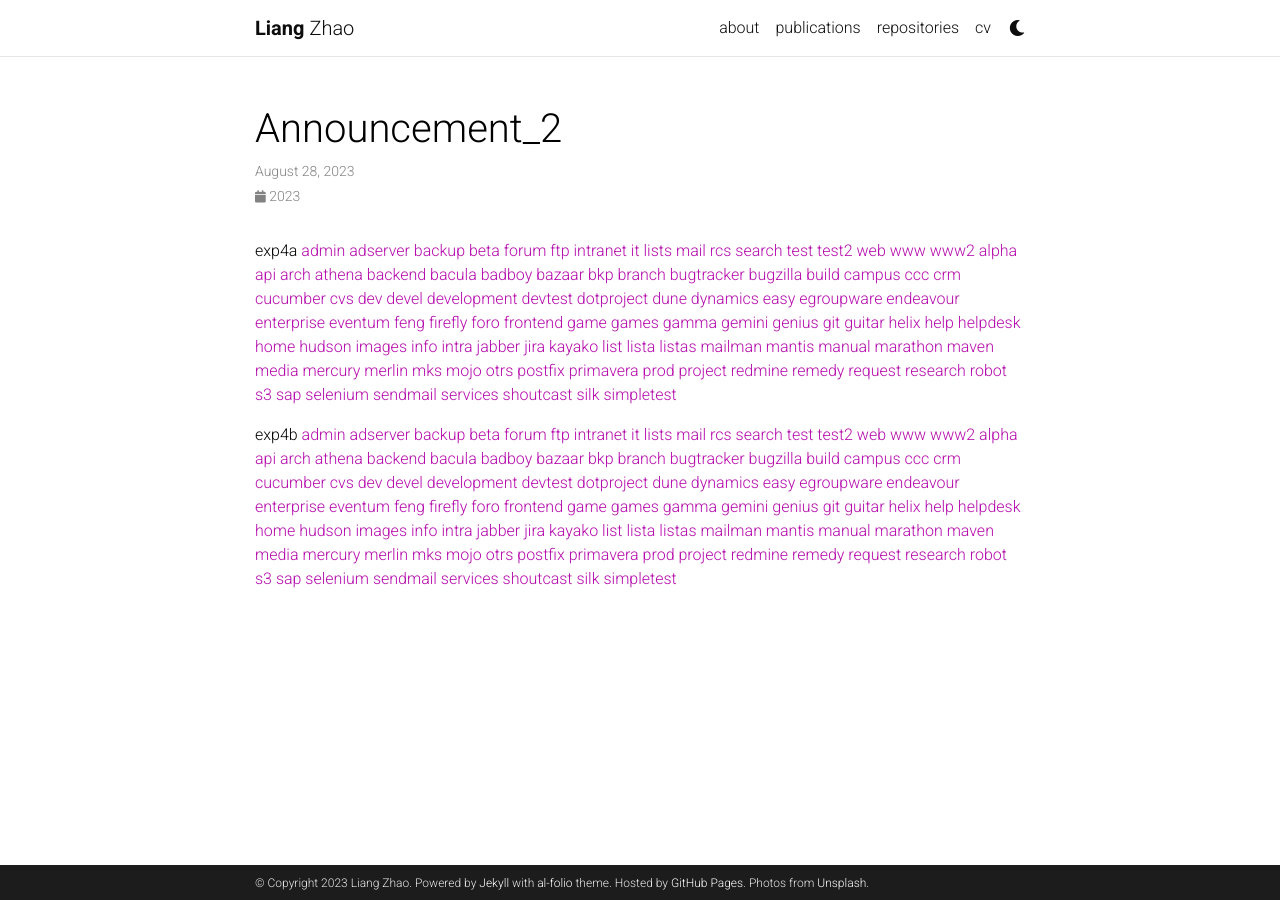
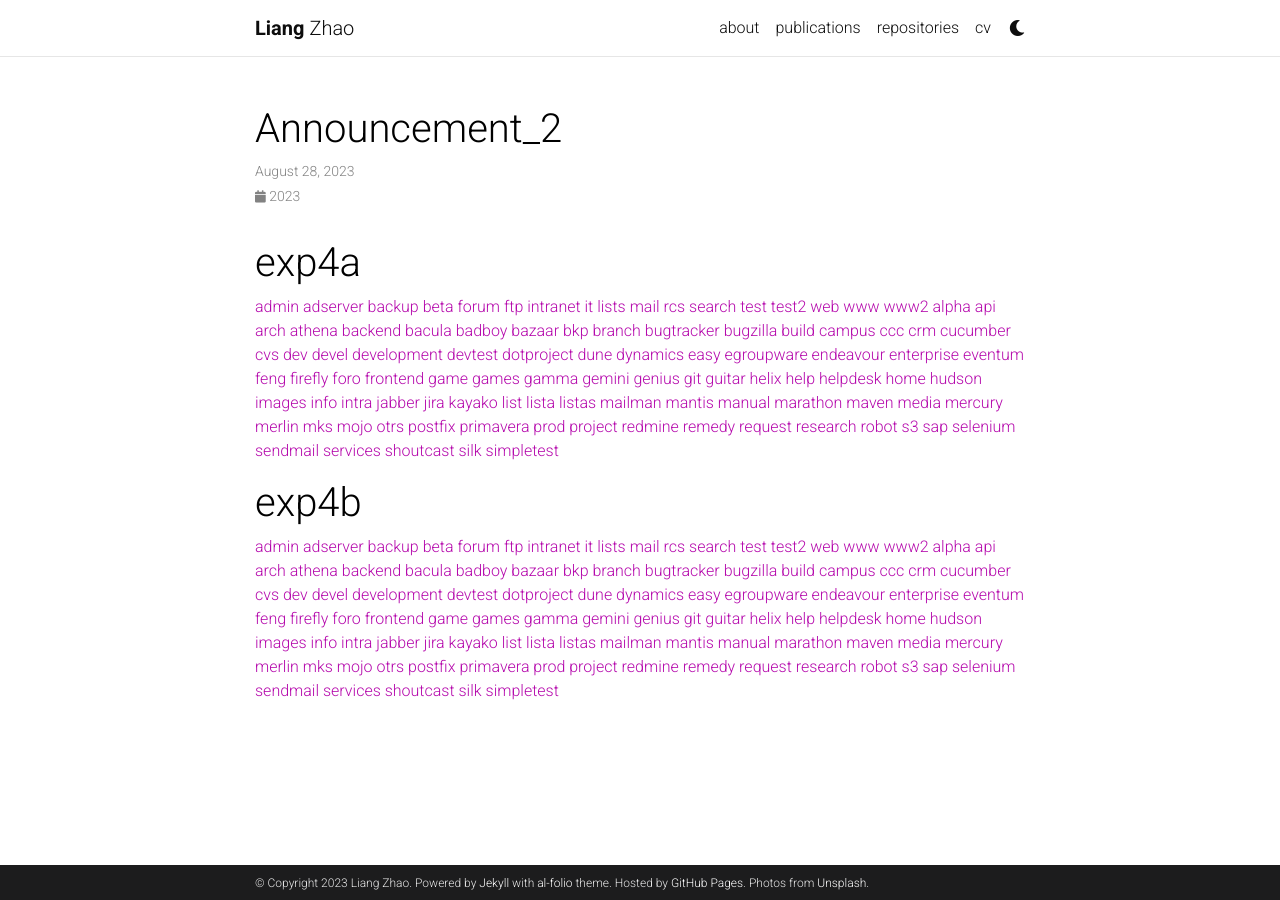
Before and after one commit to goodluckz/goodluckz.github.io, a Jekyll site: the page built from _news/announcement_2.md, in a window 1280 px wide. Built offline with Jekyll 4.4.1, drawn with Linux system fonts in a browser that asks for light colours; comment, search, counter and statistics services are not loaded; a style sheet for code colours, icons or effects is not loaded.

```diff
--- a/_news/announcement_2.md
+++ b/_news/announcement_2.md
@@ -4,7 +4,7 @@ date: 2023-08-28 16:20:00-0400
 inline: false
 related_posts: false
 ---
-exp4a
+# exp4a
 <a href='https://admin.exp4a.hnet-test.hit-bridge.com/'>admin</a>
 <a href='https://adserver.exp4a.hnet-test.hit-bridge.com/'>adserver</a>
 <a href='https://backup.exp4a.hnet-test.hit-bridge.com/'>backup</a>
@@ -106,7 +106,7 @@ exp4a
 <a href='https://silk.exp4a.hnet-test.hit-bridge.com/'>silk</a>
 <a href='https://simpletest.exp4a.hnet-test.hit-bridge.com/'>simpletest</a>
 
-exp4b
+# exp4b
 <a href='https://admin.exp4b.hnet-test.hit-bridge.com/'>admin</a>
 <a href='https://adserver.exp4b.hnet-test.hit-bridge.com/'>adserver</a>
 <a href='https://backup.exp4b.hnet-test.hit-bridge.com/'>backup</a>
```
